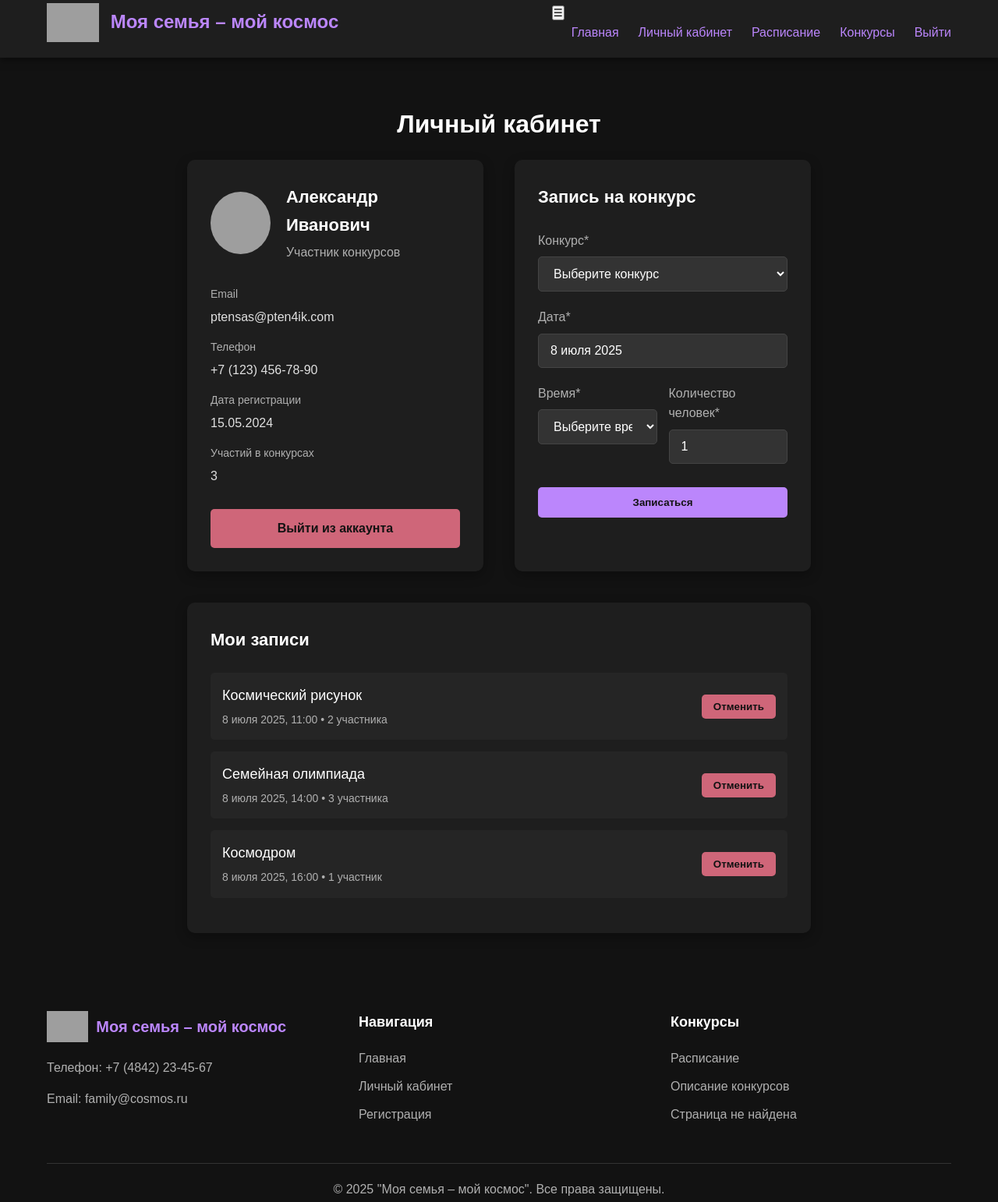
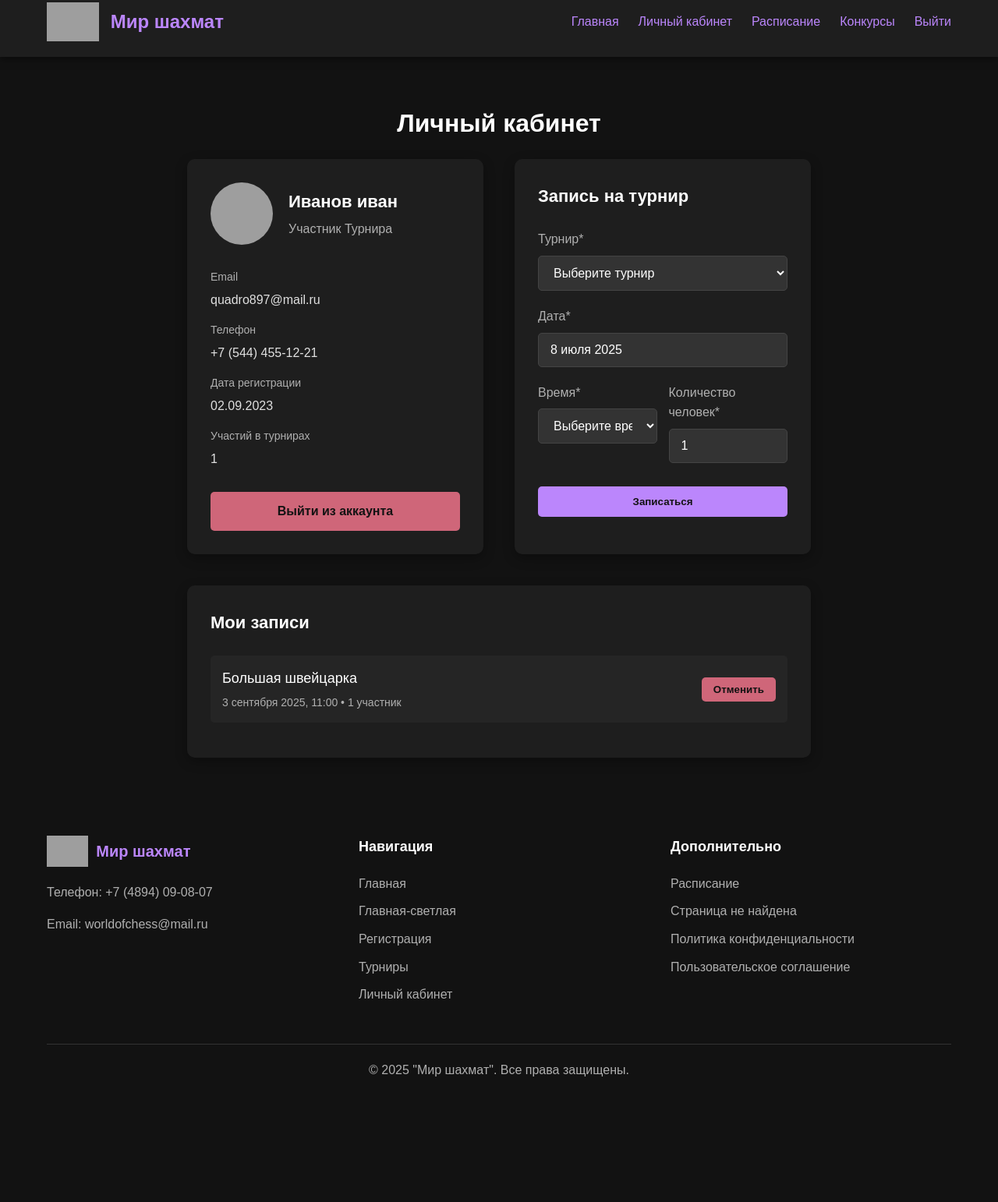
Before and after one commit to ZhoraFM/Praktika_Itog_Project, a plain HTML site: page account.html in a window 1280 px wide. Shown: the part 17-1559 px from the top of the page at 78% size. After the commit the page ends 1422 px from the top, so only its background shows below. Drawn offline with Linux system fonts and the light colour scheme; grey boxes are pictures that could not be loaded.

Commit message:
Update account.html

```diff
--- a/account.html
+++ b/account.html
@@ -1,10 +1,9 @@
-
 <!DOCTYPE html>
 <html lang="ru">
     <head>
         <meta charset="UTF-8">
         <meta name="viewport" content="width=device-width, initial-scale=1.0">
-        <title>Личный кабинет | Моя семья – мой космос</title>
+        <title>Личный кабинет | Мир шахмат</title>
         <style>
             /* Общие стили для темной темы */
             * {
@@ -456,11 +455,10 @@
             <div class="container">
                 <div class="header-content">
                     <div class="logo">
-                        <img src="https://gas-kvas.com/uploads/posts/2023-02/1676424607_gas-kvas-com-p-detskie-risunki-emblemi-15.png" alt="Логотип 'Моя семья – мой космос'">
-                        <span class="logo-text">Моя семья – мой космос</span>
+                        <img src="https://cdn-icons-png.flaticon.com/128/7697/7697554.png" alt="Логотип 'Мир шахмат'">
+                        <span class="logo-text">Мир шахмат</span>
                     </div>
                     <nav>
-                        <button class="menu-toggle">☰</button>
                         <ul>
                             <li><a href="index.html">Главная</a></li>
                             <li><a href="account.html">Личный кабинет</a></li>
@@ -485,27 +483,27 @@
                             <div class="profile-avatar" style="background-image: url('https://cdn-icons-png.flaticon.com/512/3135/3135715.png');">
                             </div>
                             <div class="profile-info">
-                                <h3>Александр Иванович</h3>
-                                <p>Участник конкурсов</p>
+                                <h3>Иванов иван</h3>
+                                <p>Участник Турнира</p>
                             </div>
                         </div>
 
                         <div class="profile-details">
                             <div class="detail-item">
                                 <div class="detail-label">Email</div>
-                                <div class="detail-value">ptensas@pten4ik.com</div>
+                                <div class="detail-value">quadro897@mail.ru</div>
                             </div>
                             <div class="detail-item">
                                 <div class="detail-label">Телефон</div>
-                                <div class="detail-value">+7 (123) 456-78-90</div>
+                                <div class="detail-value">+7 (544) 455-12-21</div>
                             </div>
                             <div class="detail-item">
                                 <div class="detail-label">Дата регистрации</div>
-                                <div class="detail-value">15.05.2024</div>
+                                <div class="detail-value">02.09.2023</div>
                             </div>
                             <div class="detail-item">
-                                <div class="detail-label">Участий в конкурсах</div>
-                                <div class="detail-value">3</div>
+                                <div class="detail-label">Участий в турнирах</div>
+                                <div class="detail-value">1</div>
                             </div>
 
                             <a href="#" class="logout-btn">Выйти из аккаунта</a>
@@ -514,17 +512,15 @@
 
                     <!-- Форма записи на конкурсы -->
                     <div class="booking-form">
-                        <h2 class="form-title">Запись на конкурс</h2>
+                        <h2 class="form-title">Запись на турнир</h2>
                         <form>
                             <div class="form-group">
-                                <label for="competition" class="form-label">Конкурс*</label>
+                                <label for="competition" class="form-label">Турнир*</label>
                                 <select id="competition" class="form-select" required>
-                                    <option value="">Выберите конкурс</option>
-                                    <option value="1">Космический рисунок</option>
-                                    <option value="2">Семейная олимпиада</option>
-                                    <option value="3">Космодром</option>
-                                    <option value="4">Галактический танец</option>
-                                    <option value="5">Космическая кухня</option>
+                                    <option value="">Выберите турнир</option>
+                                    <option value="1">Большая швейцарка</option>
+                                    <option value="2">Первенство России по шахматам среди школьников 2025</option>
+                                    <option value="3">Командный чемпионат мира ФИДЕ по блицу 2025 г.</option>
                                 </select>
                             </div>
 
@@ -565,28 +561,8 @@
 
                         <div class="booking-item">
                             <div class="booking-info">
-                                <div class="booking-name">Космический рисунок</div>
-                                <div class="booking-meta">8 июля 2025, 11:00 • 2 участника</div>
-                            </div>
-                            <div class="booking-actions">
-                                <button class="cancel-btn">Отменить</button>
-                            </div>
-                        </div>
-
-                        <div class="booking-item">
-                            <div class="booking-info">
-                                <div class="booking-name">Семейная олимпиада</div>
-                                <div class="booking-meta">8 июля 2025, 14:00 • 3 участника</div>
-                            </div>
-                            <div class="booking-actions">
-                                <button class="cancel-btn">Отменить</button>
-                            </div>
-                        </div>
-
-                        <div class="booking-item">
-                            <div class="booking-info">
-                                <div class="booking-name">Космодром</div>
-                                <div class="booking-meta">8 июля 2025, 16:00 • 1 участник</div>
+                                <div class="booking-name">Большая швейцарка</div>
+                                <div class="booking-meta">3 сентября 2025, 11:00 • 1 участник</div>
                             </div>
                             <div class="booking-actions">
                                 <button class="cancel-btn">Отменить</button>
@@ -598,40 +574,43 @@
         </section>
 
         <!-- Подвал сайта -->
-        <footer>
+        <footer id="footer">
             <div class="container">
                 <div class="footer-container">
                     <div class="footer-about">
                         <div class="footer-logo">
-                            <img src="https://gas-kvas.com/uploads/posts/2023-02/1676424607_gas-kvas-com-p-detskie-risunki-emblemi-15.png" alt="Логотип 'Моя семья – мой космос'">
-                            <span class="footer-logo-text">Моя семья – мой космос</span>
+                            <img src="https://cdn-icons-png.flaticon.com/128/7697/7697554.png" alt="Логотип 'Мир шахмат'">
+                            <span class="footer-logo-text">Мир шахмат</span>
                         </div>
                         <div class="footer-contact">
-                            Телефон: <a href="tel:+74842234567">+7 (4842) 23-45-67</a>
+                            Телефон: <a href="tel:+74894890807">+7 (4894) 09-08-07</a>
                         </div>
                         <div class="footer-contact">
-                            Email: <a href="mailto:family@cosmos.ru">family@cosmos.ru</a>
+                            Email: <a href="mailto:worldofchess@mail.ru">worldofchess@mail.ru</a>
                         </div>
                     </div>
                     <div class="footer-links">
                         <h3>Навигация</h3>
                         <ul>
                             <li><a href="index.html">Главная</a></li>
+                            <li><a href="index-light.html">Главная-светлая</a></li>
+                            <li><a href="registration.html">Регистрация</a></li>
+                            <li><a href="competition.html">Турниры</a></li>
                             <li><a href="account.html">Личный кабинет</a></li>
-                            <li><a href="registration.html">Регистрация</a></li>
                         </ul>
                     </div>
                     <div class="footer-links">
-                        <h3>Конкурсы</h3>
+                        <h3>Дополнительно</h3>
                         <ul>
                             <li><a href="schedule.html">Расписание</a></li>
-                            <li><a href="competition.html">Описание конкурсов</a></li>
                             <li><a href="404.html">Страница не найдена</a></li>
+                            <li><a href="#">Политика конфиденциальности</a></li>
+                            <li><a href="#">Пользовательское соглашение</a></li>
                         </ul>
                     </div>
                 </div>
                 <div class="footer-bottom">
-                    <p>© 2025 "Моя семья – мой космос". Все права защищены.</p>
+                    <p>© 2025 "Мир шахмат". Все права защищены.</p>
                 </div>
             </div>
         </footer>
```
